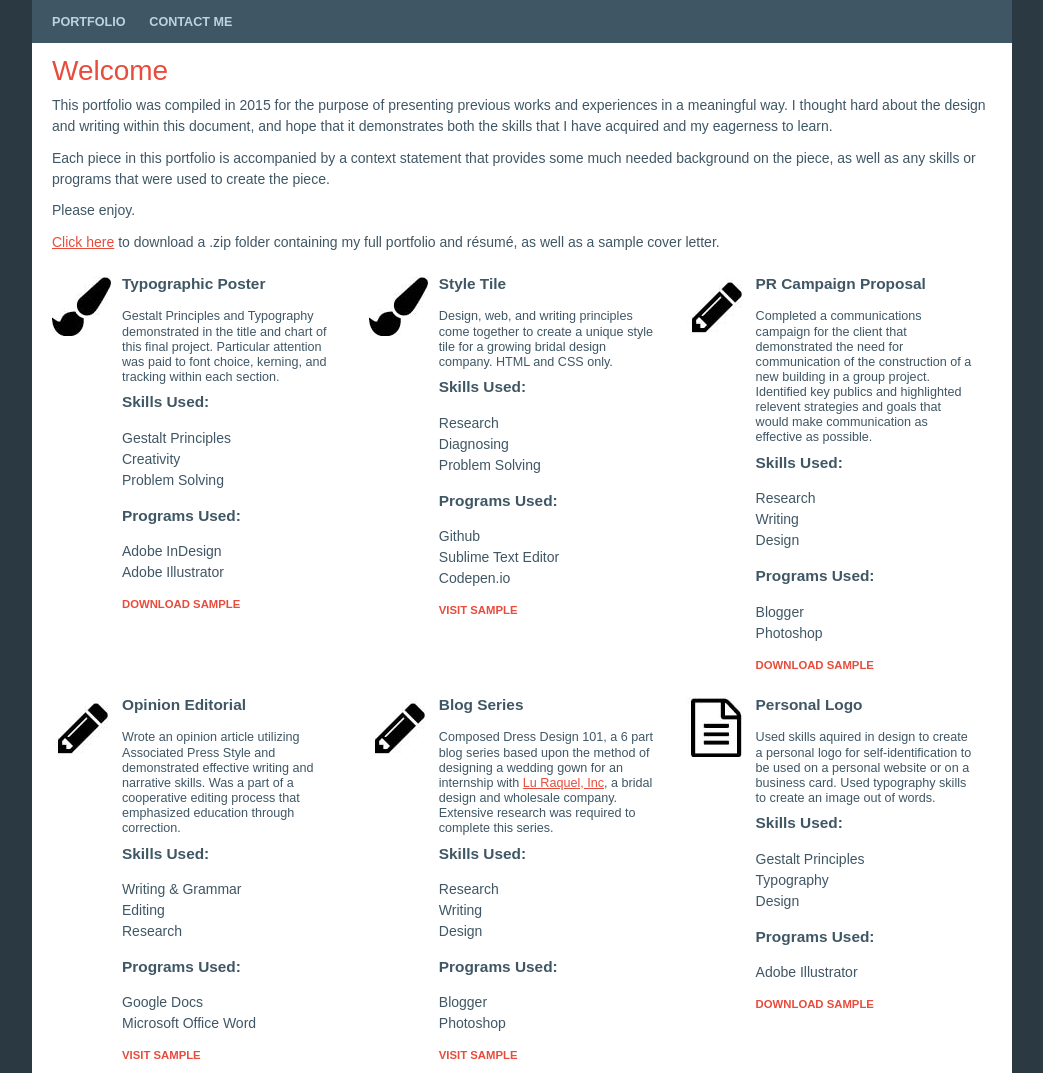
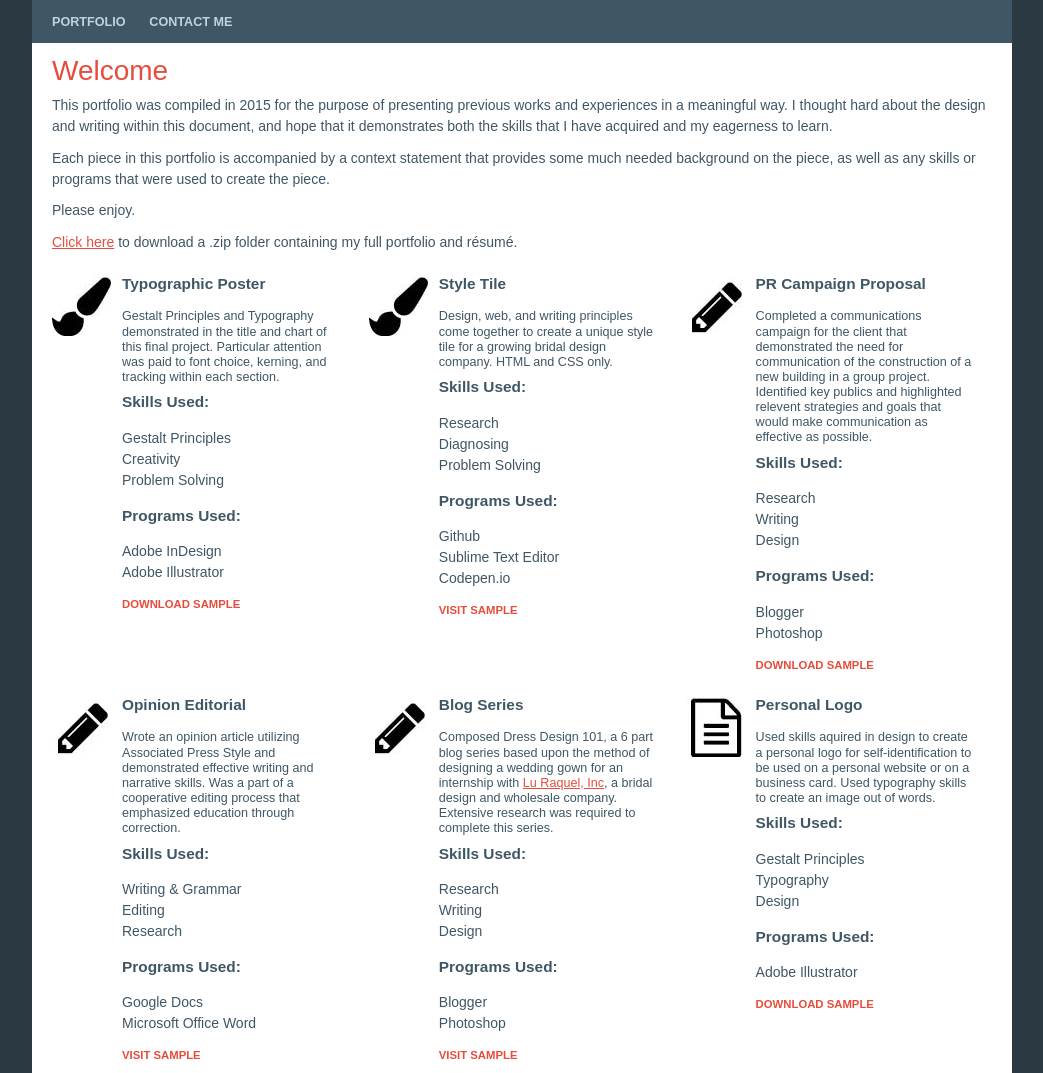
Before and after one commit to elsaschmitz/elsaschmitz.github.io, a plain HTML site: page index.html in a window 1280 px wide. Shown: the top 1073 px of the page, without its empty margins (118-1161 px from the left). Drawn offline with Linux system fonts and the light colour scheme.

Commit message:
Version 1

```diff
--- a/index.html
+++ b/index.html
@@ -34,7 +34,7 @@
 
 				<p>Please enjoy.</p>
 
-				<p><a href="docs/schmitzElsa_completePortfolio.zip">Click here</a> to download a .zip folder containing my full portfolio and résumé, as well as a sample cover letter.</p>
+				<p><a href="docs/schmitzElsa_completePortfolio.zip">Click here</a> to download a .zip folder containing my full portfolio and résumé.</p>
 
 			</article>
 
```
